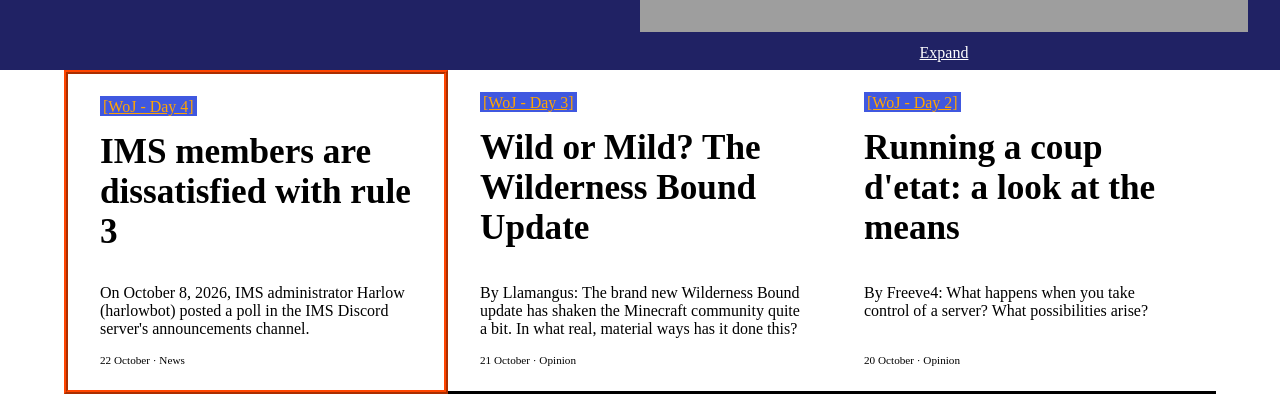
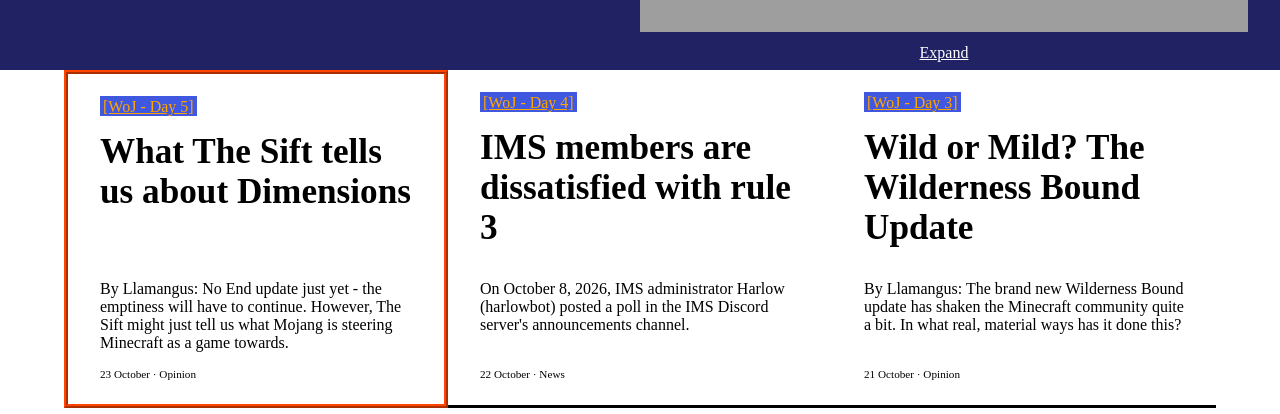
Before and after one commit to imsresearch/ims-website, a React (Vite) app: page / in a window 1280 px wide. Shown: the part 527-941 px from the top of the page. Built offline with nearby package versions, Linux system fonts and the light colour scheme; grey boxes are pictures that could not be loaded; a web font is replaced by a local one.

Commit message:
Update latest article

```diff
--- a/src/pages/main.jsx
+++ b/src/pages/main.jsx
@@ -54,7 +54,15 @@ export default function Main() {
 
 		{/*articles box*/}
 		<main className="article-box" id="articles">
-            <a className="article-linkbox latest-article" href="https://imsresearch.substack.com/p/ims-members-are-dissatisfied-with">
+            <a className="article-linkbox latest-article" href="https://imsresearch.substack.com/p/what-the-sift-tells-us-about-dimensions">
+                <span>
+                    <mark className="pubdep-news-press"><a href="https://imsresearch.pages.dev/pubdep#news" className="pubdep-news-press">[WoJ - Day 5]</a></mark>
+                    <h3 className="article-title">What The Sift tells us about Dimensions</h3>
+                </span>
+                <p>By Llamangus: No End update just yet - the emptiness will have to continue. However, The Sift might just tell us what Mojang is steering Minecraft as a game towards.</p>
+                <small><time datetime="2026-10-23T12:53:43.735Z" title="Oct 23 at 1:53 pm">23 October</time> · Opinion</small>
+            </a>
+            <a className="article-linkbox" href="https://imsresearch.substack.com/p/ims-members-are-dissatisfied-with">
                 <span>
                     <mark className="pubdep-news-press"><a href="https://imsresearch.pages.dev/pubdep#news" className="pubdep-news-press">[WoJ - Day 4]</a></mark>
                     <h3 className="article-title">IMS members are dissatisfied with rule 3</h3>
```
